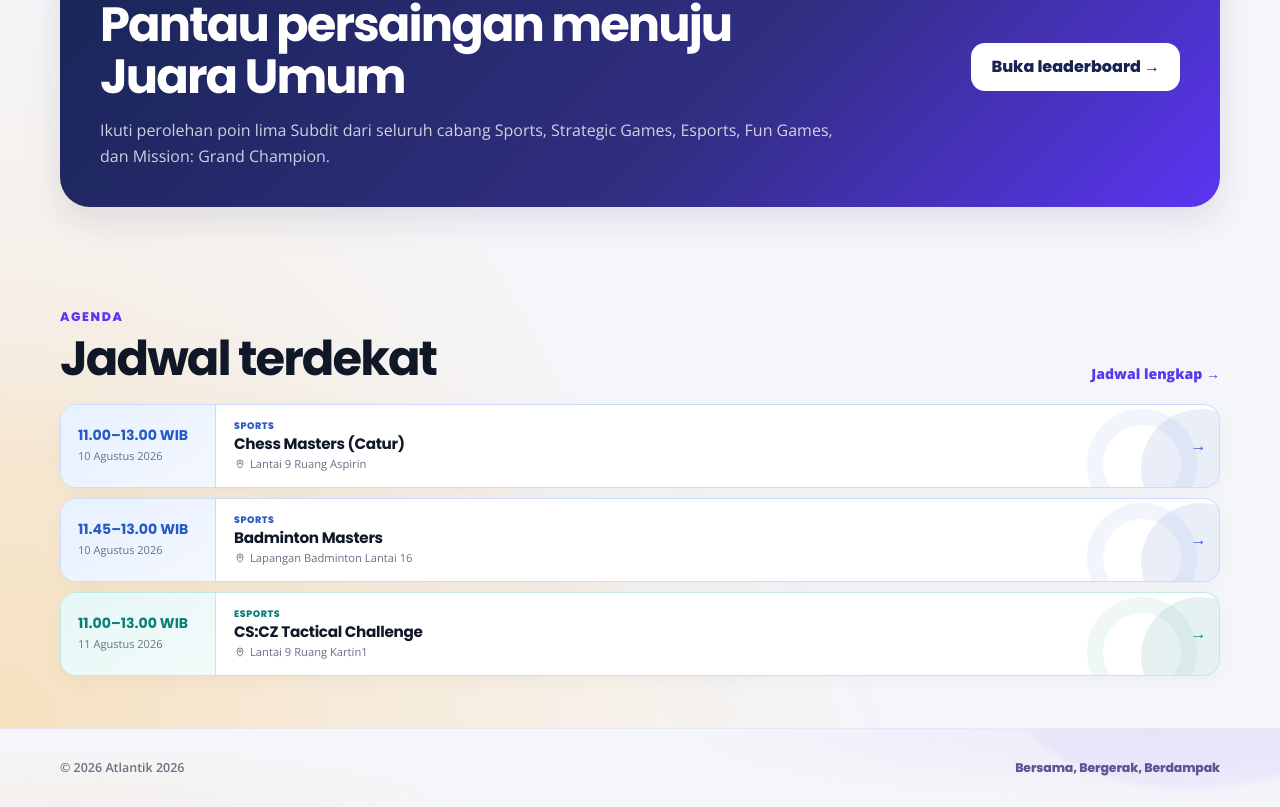
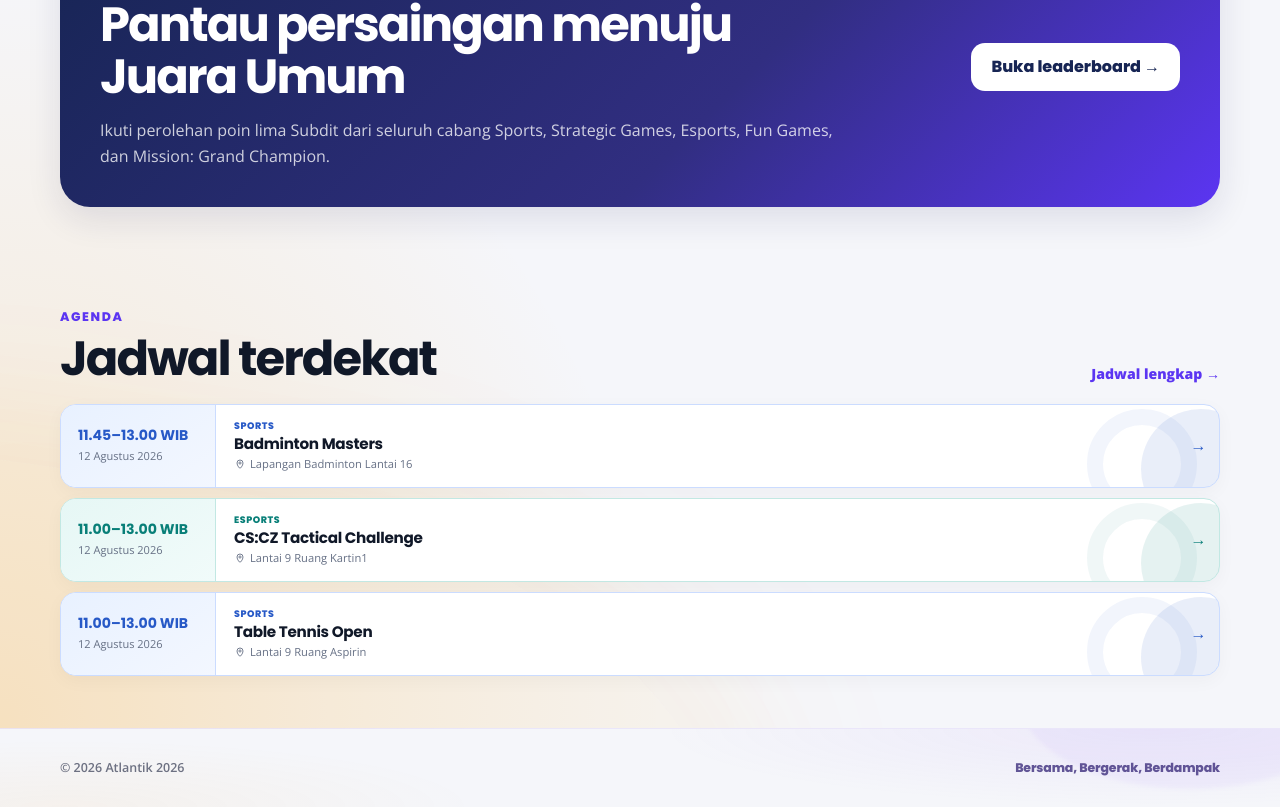
Before and after one commit to ruswanhidayat/portal-atlantik, a Next.js app: page / in a window 1280 px wide. Shown: the part 1876-2683 px from the top of the page. Built offline with nearby package versions, Linux system fonts and the light colour scheme.

Commit message:
update schedule

```diff
--- a/data/schedule.js
+++ b/data/schedule.js
@@ -5,18 +5,38 @@
  * tidak perlu diubah dan tidak mengalami error.
  */
 export const schedule = [
+  // {
+  //   date: "10 Agustus 2026",
+  //   time: "11.00–13.00 WIB",
+  //   title: "Chess Masters (Catur)",
+  //   category: "Sports",
+  //   theme: "sports",
+  //   location: "Lantai 9 Ruang Aspirin",
+  //   description:
+  //     "Fase akhir penentuan juara Chess Masters (Catur) - Atlantik tahun ini!",
+  // },
+  // {
+  //   date: "10 Agustus 2026",
+  //   time: "11.45–13.00 WIB",
+  //   title: "Badminton Masters",
+  //   category: "Sports",
+  //   theme: "sports",
+  //   location: "Lapangan Badminton Lantai 16",
+  //   description:
+  //     "Rangkaian pertandingan lanjutan Badminton Masters.",
+  // },
+  // {
+  //   date: "11 Agustus 2026",
+  //   time: "11.00–13.00 WIB",
+  //   title: "CS:CZ Tactical Challenge",
+  //   category: "Esports",
+  //   theme: "esports",
+  //   location: "Lantai 9 Ruang Kartin1",
+  //   description:
+  //     "Babak Penyisihan pertama akan segera dimulai!",
+  // },
   {
-    date: "10 Agustus 2026",
-    time: "11.00–13.00 WIB",
-    title: "Chess Masters (Catur)",
-    category: "Sports",
-    theme: "sports",
-    location: "Lantai 9 Ruang Aspirin",
-    description:
-      "Fase akhir penentuan juara Chess Masters (Catur) - Atlantik tahun ini!",
-  },
-  {
-    date: "10 Agustus 2026",
+    date: "12 Agustus 2026",
     time: "11.45–13.00 WIB",
     title: "Badminton Masters",
     category: "Sports",
@@ -26,14 +46,24 @@ export const schedule = [
       "Rangkaian pertandingan lanjutan Badminton Masters.",
   },
   {
-    date: "11 Agustus 2026",
+    date: "12 Agustus 2026",
     time: "11.00–13.00 WIB",
     title: "CS:CZ Tactical Challenge",
     category: "Esports",
     theme: "esports",
     location: "Lantai 9 Ruang Kartin1",
     description:
-      "Babak Penyisihan pertama akan segera dimulai!",
+      "Rangkaian lanjutan Babak Penyisihan sedang berlangsung, saksikan pertandingannya!",
+  },
+  {
+    date: "12 Agustus 2026",
+    time: "11.00–13.00 WIB",
+    title: "Table Tennis Open",
+    category: "Sports",
+    theme: "sports",
+    location: "Lantai 9 Ruang Aspirin",
+    description:
+      "Table Tennis Open memasuki Babak 4 Besar! Siapakah yang akan melaju ke Babak Final?",
   },
 ];
 
@@ -370,7 +400,7 @@ export const competitionSchedules = [
           location: "Lantai 16",
         },
         {
-          id: "table-tennis-12-1",
+          id: "table-tennis-12-2",
           startTime: "11:00",
           endTime: "13:00",
           title: "PESPA vs PSPP",
@@ -388,7 +418,7 @@ export const competitionSchedules = [
           location: "Lantai 16",
         },
         {
-          id: "table-tennis-13-1",
+          id: "table-tennis-13-2",
           startTime: "11:00",
           endTime: "13:00",
           title: "TBA vs TBA",
```
